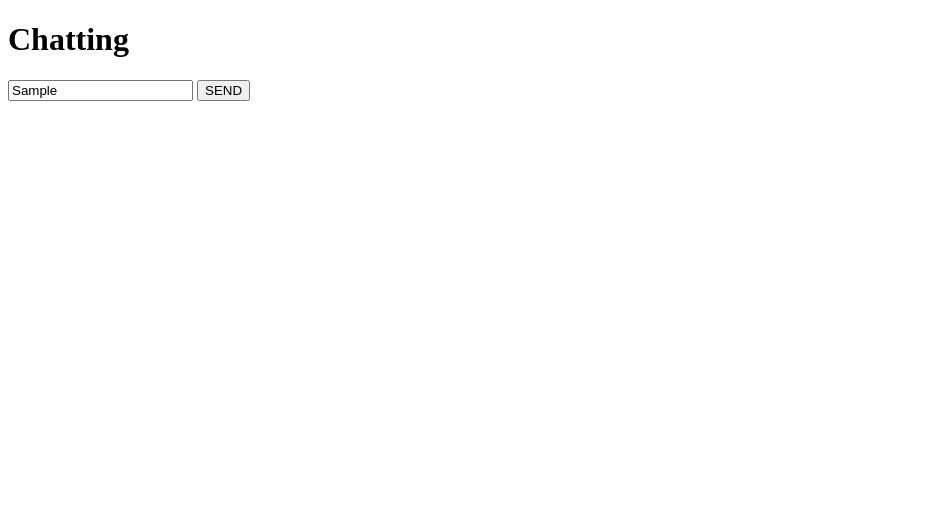
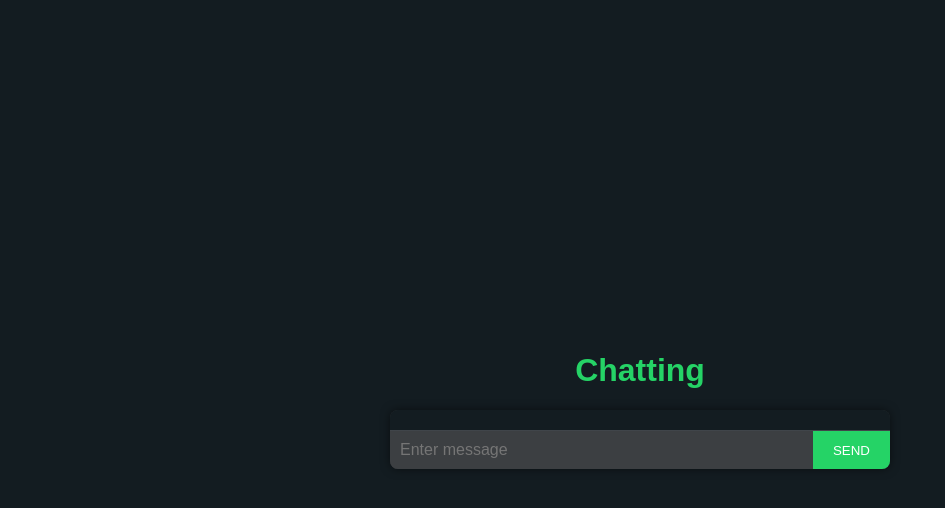
Before and after one commit to adarshsingh1706/chatApp, a website: page public/index.html in a window 1280 px wide. Both pictures are taken after typing "Sample" into the empty fields and a click on the button "SEND". Shown: the whole page, without its empty margins (0-945 px from the left). Drawn offline with nearby package versions, Linux system fonts and the light colour scheme; no server answers.

Commit message:
js and UI update

```diff
--- a/package.json
+++ b/package.json
@@ -4,13 +4,14 @@
   "description": "",
   "main": "index.js",
   "scripts": {
-    "start": "node index.js"
+    "start": "nodemon index.js"
   },
   "keywords": [],
   "author": "",
   "license": "ISC",
   "dependencies": {
     "express": "^4.19.2",
+    "nodemon": "^3.1.4",
     "socket.io": "^4.7.5"
   }
 }
--- a/public/index.html
+++ b/public/index.html
@@ -4,33 +4,42 @@
   <meta charset="UTF-8">
   <meta name="viewport" content="width=device-width, initial-scale=1.0">
   <title>Chat App</title>
+  <link rel="stylesheet" href="style.css">
 </head>
 <body>
   <h1>Chatting</h1>
-  <input type="text" id="message" placeholder="Enter message"/>
-  <button id="sendbtn">SEND</button>
-  <div id="messages"></div>
+  <div id="chat-container">
+    <div id="messages"></div>
+    <div id="input-container">
+      <input type="text" id="message" placeholder="Enter message"/>
+      <button id="sendbtn">SEND</button>
+    </div>
+  </div>
 
   <script src="/socket.io/socket.io.js"></script>
   <script>
-    const socket = io();    //io(url of backend) when frontend is on some other server
+    const socket = io(); //io(url of backend) when frontend is on some other server
     const sendbtn = document.getElementById("sendbtn");
     const messageInput = document.getElementById("message");
-    const allMsgs = document.getElementById("messages")
+    const allMsgs = document.getElementById("messages");
 
-    socket.on("message",(message)=>{
+    // Mock user ID for client 1
+    const userId = 'client_' + Math.random().toString(36).substr(2, 9);
+
+    socket.on("message", (data) => {
+      const { message, sender } = data;
       const p = document.createElement("p");
       p.innerText = message;
+      p.classList.add(sender === userId ? 'sent' : 'received');
       allMsgs.appendChild(p);
-    })
+      allMsgs.scrollTop = allMsgs.scrollHeight; // Auto-scroll to bottom
+    });
 
-
-    sendbtn.addEventListener("click",(e)=>{
+    sendbtn.addEventListener("click", (e) => {
       const message = messageInput.value;
-      socket.emit('user-message',message ) //client1 to server
-    })
-
-
+      socket.emit('user-message', { message, sender: userId }); // Send message with sender info
+      messageInput.value = ''; // Clear input after sending
+    });
   </script>
 </body>
 </html>
--- /dev/null
+++ b/public/style.css
@@ -0,0 +1,84 @@
+body {
+  font-family: Arial, sans-serif;
+  background-color: #131c21;
+  color: #ffffff;
+  margin: 0;
+  padding: 0;
+  display: flex;
+  flex-direction: column;
+  align-items: center;
+  justify-content: center;
+  height: 100vh;
+}
+
+h1 {
+  color: #25D366;
+}
+
+#chat-container {
+  display: flex;
+  flex-direction: column;
+  width: 90%;
+  max-width: 500px;
+  background-color: #2a2f32;
+  border-radius: 8px;
+  overflow: hidden;
+  box-shadow: 0 0 10px rgba(0, 0, 0, 0.5);
+}
+
+#messages {
+  flex-grow: 1;
+  padding: 10px;
+  overflow-y: auto;
+  background-color: #131c21;
+}
+
+#messages p {
+  margin: 5px 0;
+  padding: 10px 15px;
+  border-radius: 20px;
+  word-wrap: break-word;
+  max-width: 75%;
+  color: #fff;
+}
+
+#messages p.sent {
+  background-color: #25D366;
+  align-self: flex-end;
+  text-align: right;
+}
+
+#messages p.received {
+  background-color: #3a3b3c;
+  align-self: flex-start;
+  text-align: left;
+}
+
+#input-container {
+  display: flex;
+  border-top: 1px solid #40454a;
+  background-color: #2a2f32;
+}
+
+#message {
+  flex-grow: 1;
+  padding: 10px;
+  font-size: 16px;
+  border: none;
+  border-radius: 0;
+  background-color: #3c3f42;
+  color: #fff;
+}
+
+#sendbtn {
+  padding: 10px 20px;
+  background-color: #25D366;
+  color: white;
+  border: none;
+  cursor: pointer;
+  transition: background-color 0.3s ease;
+}
+
+#sendbtn:hover {
+  background-color: #1ebd55;
+}
```
Also changed, not shown: index.js (+6 -4 lines), 1 other file.
